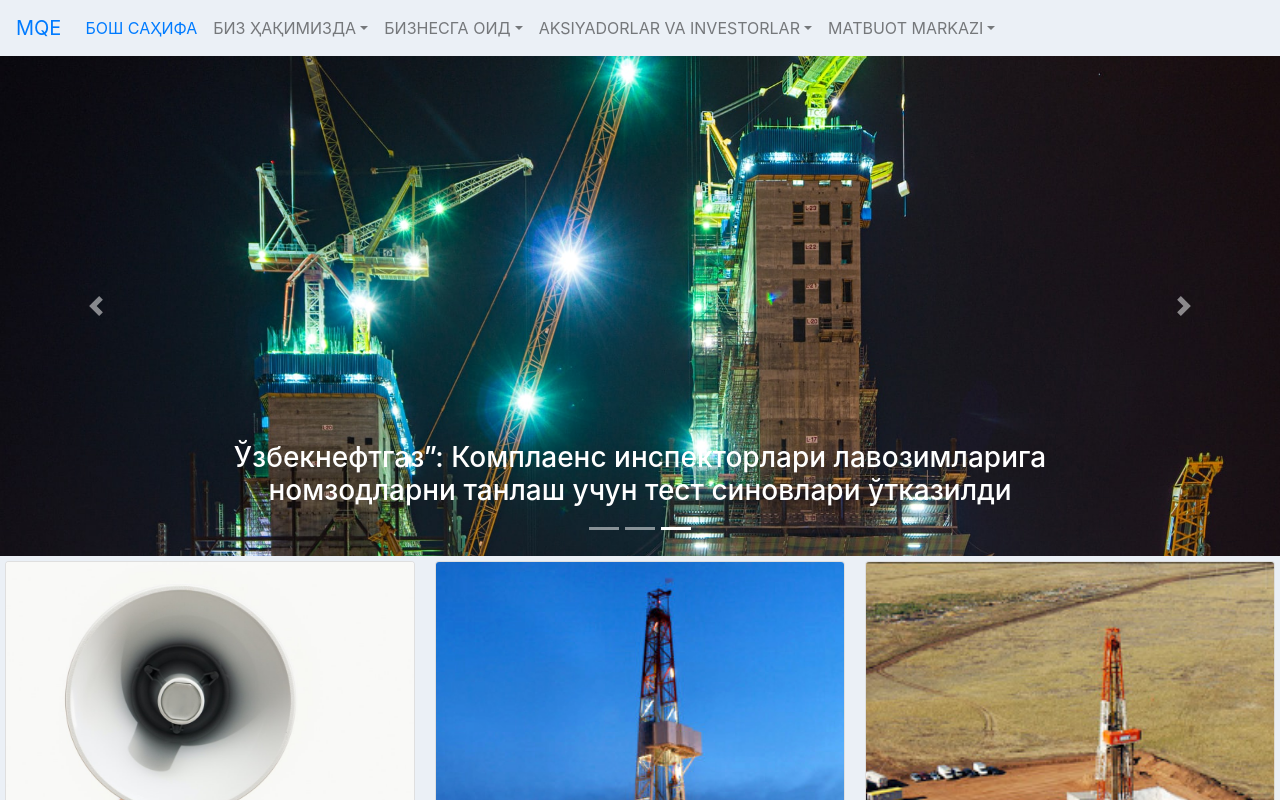
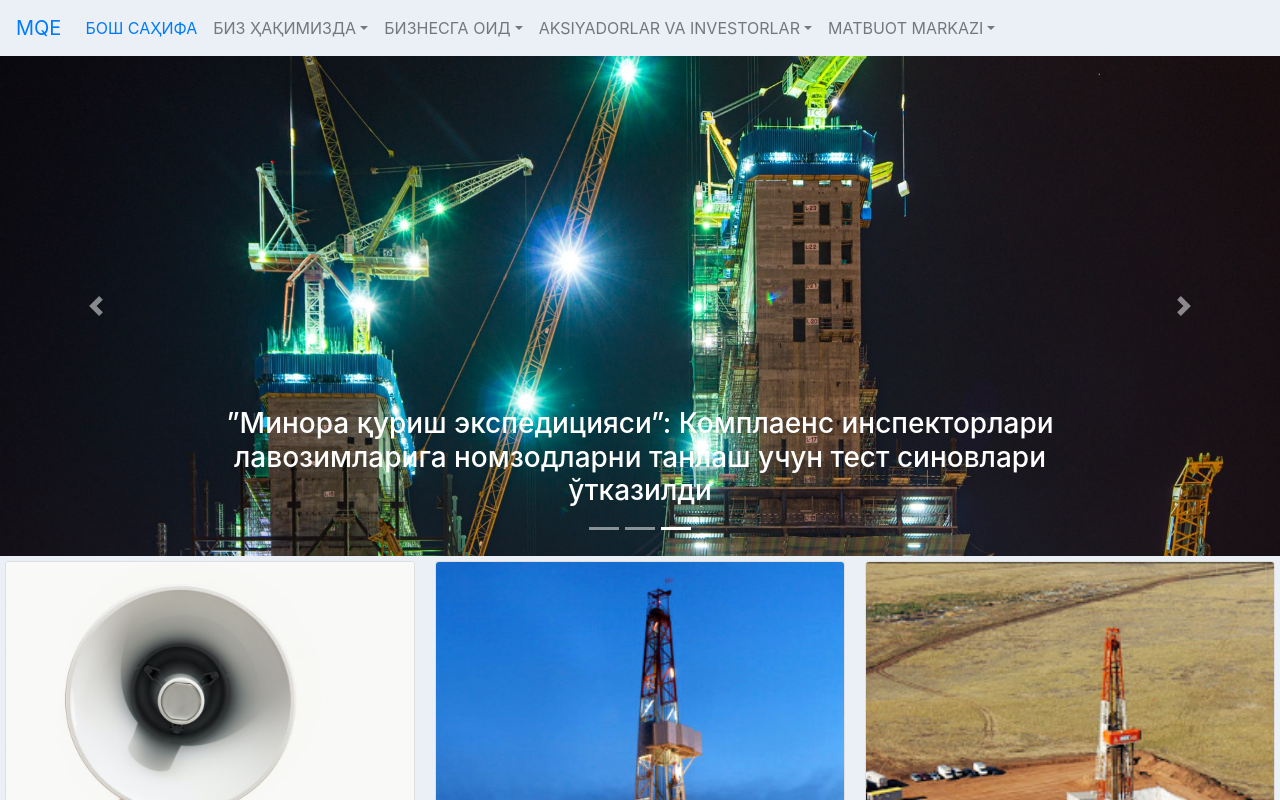
Before and after one commit to abon/minoraqurilish, a React (Create React App) app: page / in a window 1280 px wide. Shown: the top 800 px of the page. Built offline with nearby package versions, Linux system fonts and the light colour scheme.

Commit message:
renew docs

```diff
--- a/src/components/Carousel/Slider.jsx
+++ b/src/components/Carousel/Slider.jsx
@@ -16,7 +16,7 @@ const Slider = () => {
                         alt="First slide"
                     />
                     <Carousel.Caption>
-                        <h3>Ўзбекнефтгаз”: Комплаенс инспекторлари лавозимларига номзодларни танлаш учун тест синовлари ўтказилди </h3>
+                        <h3>”Минора қуриш экспедициясиз”: Комплаенс инспекторлари лавозимларига номзодларни танлаш учун тест синовлари ўтказилди </h3>
 
                     </Carousel.Caption>
                 </Carousel.Item>
@@ -26,7 +26,7 @@ const Slider = () => {
                         alt="Third slide"
                     />
                     <Carousel.Caption>
-                        <h3>Ўзбекнефтгаз”: Комплаенс инспекторлари лавозимларига номзодларни танлаш учун тест синовлари ўтказилди </h3>
+                        <h3>”Минора қуриш экспедицияси”: Комплаенс инспекторлари лавозимларига номзодларни танлаш учун тест синовлари ўтказилди </h3>
                     </Carousel.Caption>
                 </Carousel.Item>
                 <Carousel.Item>
@@ -35,7 +35,7 @@ const Slider = () => {
                         alt="Third slide"
                     />
                     <Carousel.Caption>
-                        <h3>Ўзбекнефтгаз”: Комплаенс инспекторлари лавозимларига номзодларни танлаш учун тест синовлари ўтказилди </h3>
+                        <h3>”Минора қуриш экспедицияси”: Комплаенс инспекторлари лавозимларига номзодларни танлаш учун тест синовлари ўтказилди </h3>
                     </Carousel.Caption>
                 </Carousel.Item>
             </Carousel>
```
